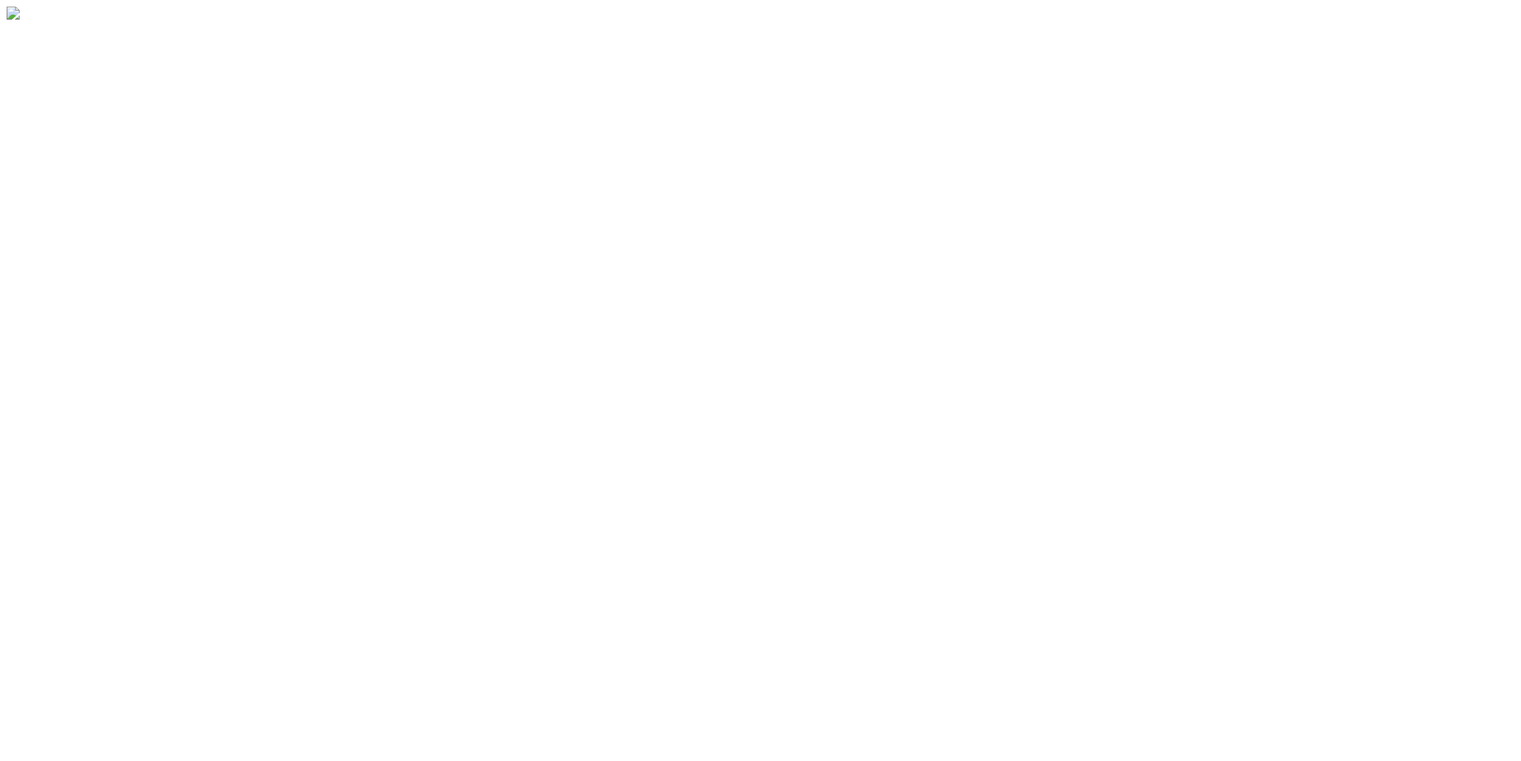
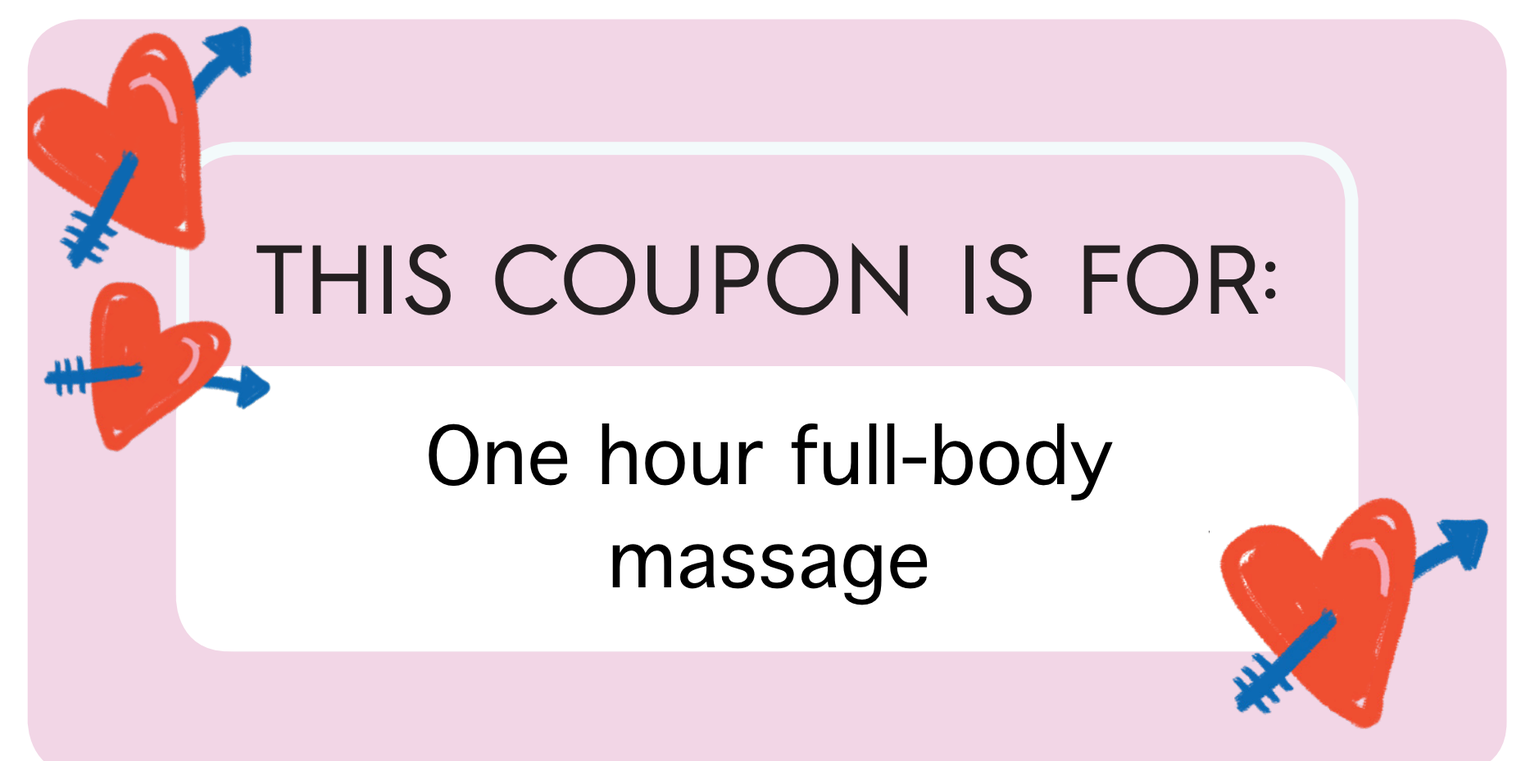
Before and after one commit to ElenaG518/my-valentine, a plain HTML site: page index.html in a window 1280 px wide. Shown: the top 929 px of the page at 82% size, 1856 px wide, since content can reach past the window. Before the commit the page ends 800 px from the top, so only its background shows below. Drawn offline with Linux system fonts and the light colour scheme.

Commit message:
add image

```diff
--- a/index.html
+++ b/index.html
@@ -1,11 +1,14 @@
 <!doctype html>
 <html>
+
 <head>
-<title>You are my valentine</title>
-<meta name="description" content="Valentine">
-<meta name="keywords" content="valentine">
+    <title>You are my valentine</title>
+    <meta name="description" content="Valentine">
+    <meta name="keywords" content="valentine">
 </head>
+
 <body>
-<img src="vcoupon.jpg"><img>
+    <img src="vcoupon.png"><img>
 </body>
+
 </html>
```
Also changed, not shown: vcoupon.png (added).
